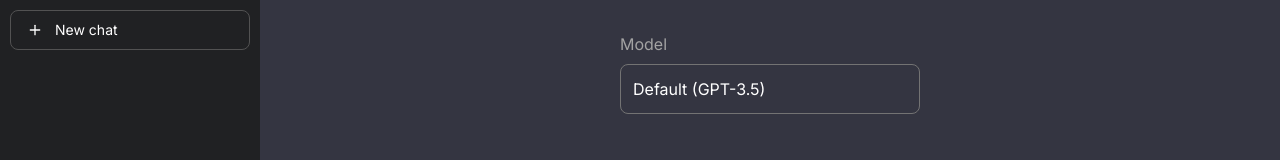
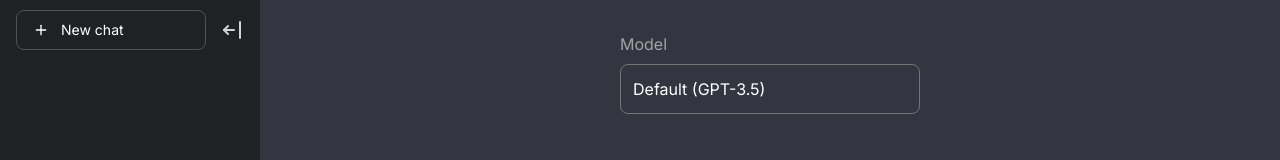
Before and after one commit to YevhenDenysov/Chatbot-UI, a Next.js app: page / in a window 1280 px wide. Shown: the top 160 px of the page. Built offline with nearby package versions, Linux system fonts and the light colour scheme.

Commit message:
toggle sidebar

```diff
--- a/components/Sidebar/Sidebar.tsx
+++ b/components/Sidebar/Sidebar.tsx
@@ -1,5 +1,5 @@
 import { Conversation } from "@/types";
-import { IconPlus } from "@tabler/icons-react";
+import { IconArrowBarLeft, IconPlus } from "@tabler/icons-react";
 import { FC } from "react";
 import { Conversations } from "./Conversations";
 import { SidebarSettings } from "./SidebarSettings";
@@ -13,14 +13,15 @@
   onToggleLightMode: (mode: "light" | "dark") => void;
   onSelectConversation: (conversation: Conversation) => void;
   onDeleteConversation: (conversation: Conversation) => void;
+  onToggleSidebar: () => void;
 }
 
-export const Sidebar: FC<Props> = ({ loading, conversations, lightMode, selectedConversation, onNewConversation, onToggleLightMode, onSelectConversation, onDeleteConversation }) => {
+export const Sidebar: FC<Props> = ({ loading, conversations, lightMode, selectedConversation, onNewConversation, onToggleLightMode, onSelectConversation, onDeleteConversation, onToggleSidebar }) => {
   return (
     <div className="flex flex-col bg-[#202123] min-w-[260px]">
-      <div className="flex items-center justify-center h-[60px]">
+      <div className="flex items-center h-[60px] pl-4">
         <button
-          className="flex items-center w-[240px] h-[40px] rounded-lg bg-[#202123] border border-neutral-600 text-sm hover:bg-neutral-700"
+          className="flex items-center w-[190px] h-[40px] rounded-lg bg-[#202123] border border-neutral-600 text-sm hover:bg-neutral-700"
           onClick={onNewConversation}
         >
           <IconPlus
@@ -29,6 +30,11 @@
           />
           New chat
         </button>
+
+        <IconArrowBarLeft
+          className="ml-auto mr-4 text-neutral-300 cursor-pointer hover:text-neutral-400"
+          onClick={onToggleSidebar}
+        />
       </div>
 
       <div className="flex-1 mx-auto pb-2 overflow-auto">
--- a/pages/index.tsx
+++ b/pages/index.tsx
@@ -1,6 +1,7 @@
 import { Chat } from "@/components/Chat/Chat";
 import { Sidebar } from "@/components/Sidebar/Sidebar";
 import { Conversation, Message, OpenAIModel } from "@/types";
+import { IconArrowBarRight } from "@tabler/icons-react";
 import Head from "next/head";
 import { useEffect, useState } from "react";
 
@@ -11,6 +12,7 @@
   const [model, setModel] = useState<OpenAIModel>(OpenAIModel.GPT_3_5);
   const [lightMode, setLightMode] = useState<"dark" | "light">("dark");
   const [disabled, setDisabled] = useState<boolean>(false);
+  const [showSidebar, setShowSidebar] = useState<boolean>(true);
 
   const handleSend = async (message: Message) => {
     if (selectedConversation) {
@@ -205,6 +207,7 @@
 
       {selectedConversation && (
         <div className={`flex h-screen text-white ${lightMode}`}>
+          {showSidebar ? (
             <Sidebar
               loading={disabled}
               conversations={conversations}
@@ -214,7 +217,14 @@
               onNewConversation={handleNewConversation}
               onSelectConversation={handleSelectConversation}
               onDeleteConversation={handleDeleteConversation}
+              onToggleSidebar={() => setShowSidebar(!showSidebar)}
             />
+          ) : (
+            <IconArrowBarRight
+              className="absolute top-4 left-4 text-black dark:text-white cursor-pointer hover:text-gray-400 dark:hover:text-gray-300"
+              onClick={() => setShowSidebar(!showSidebar)}
+            />
+          )}
 
           <div className="flex flex-col w-full h-full dark:bg-[#343541]">
             <Chat
```
Also changed, not shown: 1 other file (tests, documents, lock files or other folders). Lines whose indentation alone changed are shown as unchanged.
